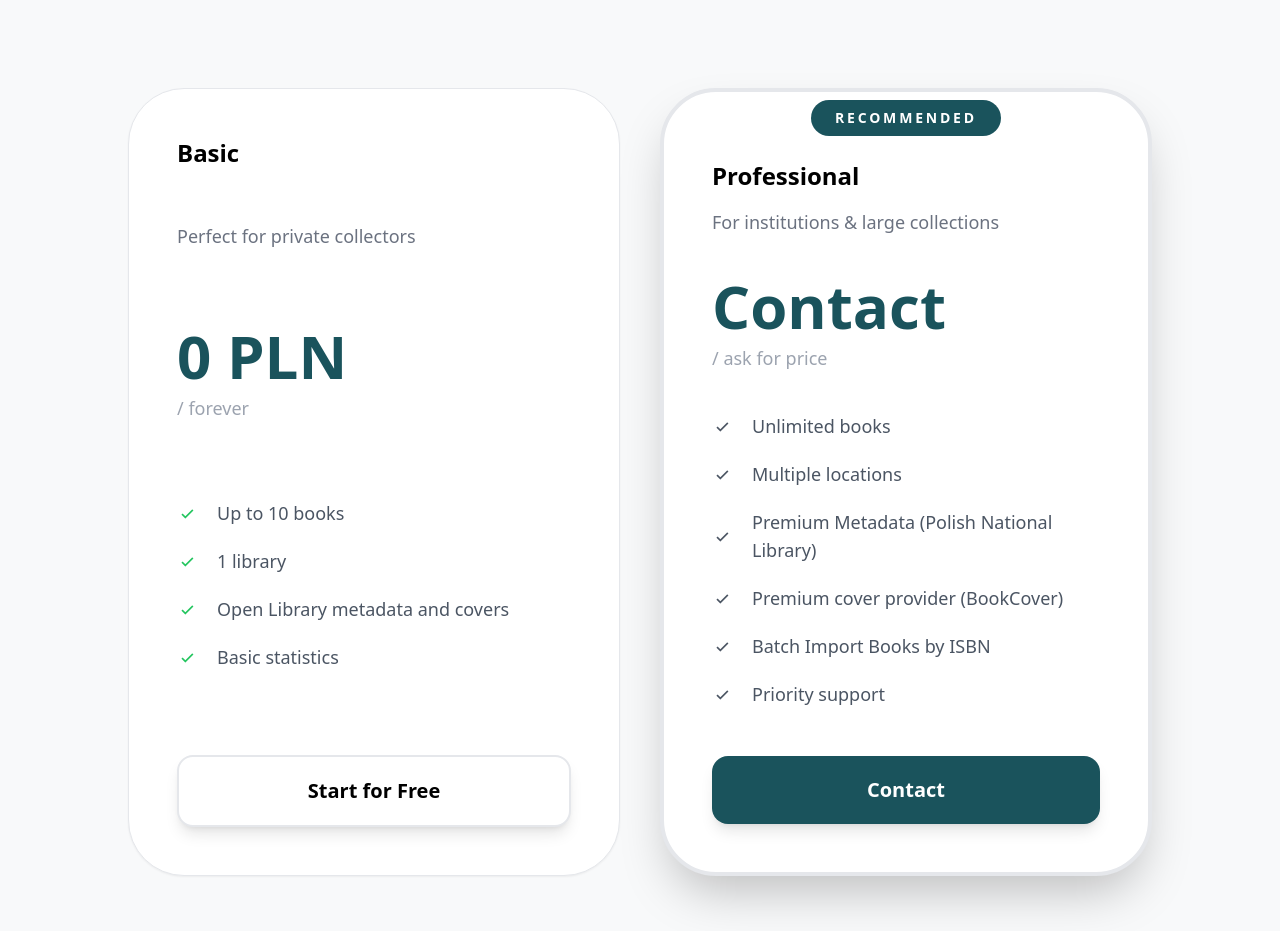
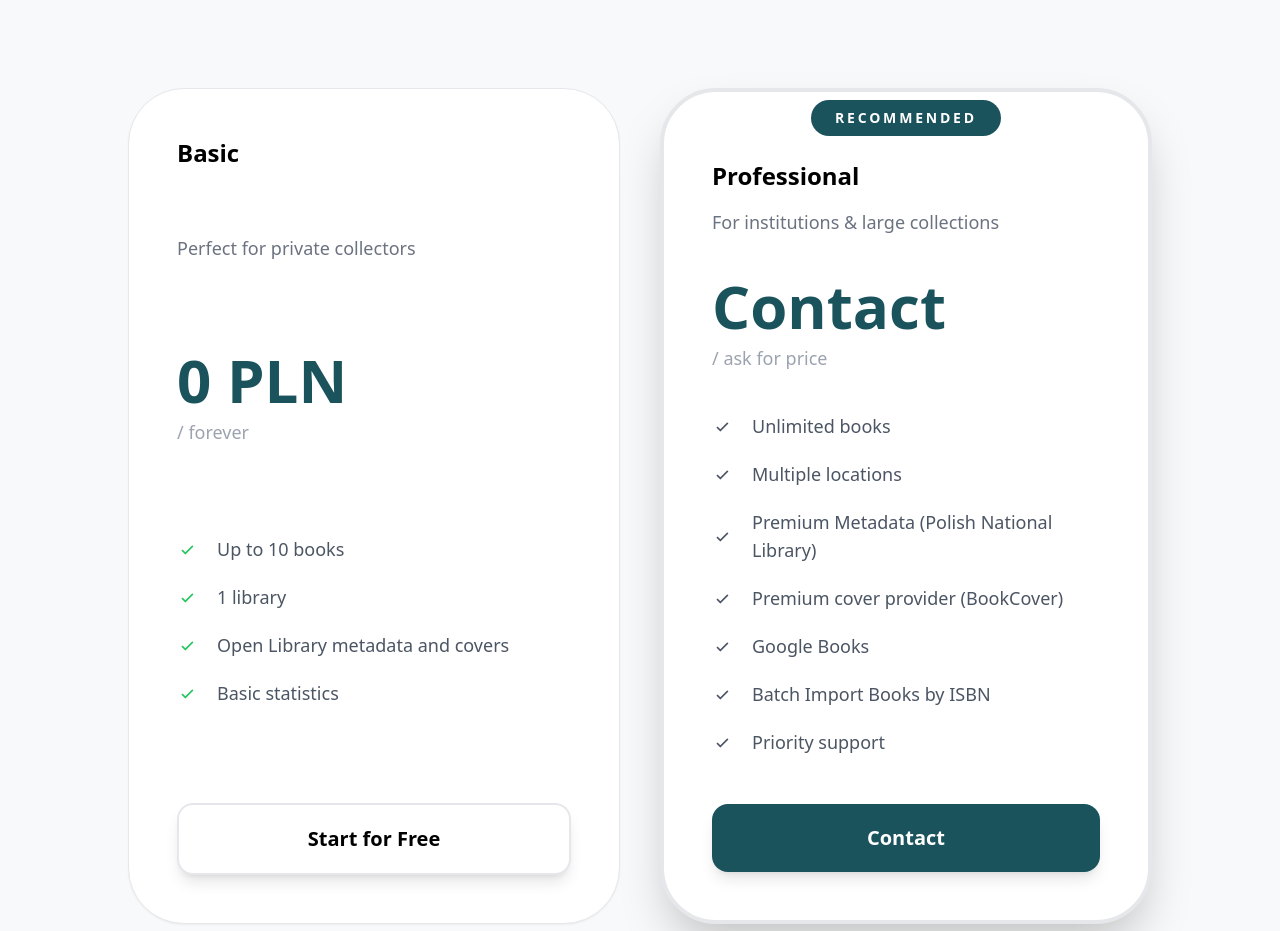
Before and after one commit to MarcinSachs/Libriya, a Python web app: template app/templates/landing/landing.html in a window 1280 px wide. Shown: the part 2883-3814 px from the top of the page. Run offline with Jinja, Linux system fonts and the light colour scheme; the template is opened without the code that fills it, so the values that code supplies are empty; some libraries are stand-ins or nearby versions.

Commit message:
feat: add Google Books feature to the landing page

```diff
--- a/app/templates/landing/landing.html
+++ b/app/templates/landing/landing.html
@@ -259,6 +259,7 @@
                         <li class="flex items-center gap-4"><i class='bx bx-check text-accent text-2xl'></i> {{ _('Multiple locations') }}</li>
                         <li class="flex items-center gap-4"><i class='bx bx-check text-accent text-2xl'></i> {{ _('Premium Metadata (Polish National Library)') }}</li>
                         <li class="flex items-center gap-4"><i class='bx bx-check text-accent text-2xl'></i> {{ _('Premium cover provider (BookCover)') }}</li>
+                        <li class="flex items-center gap-4"><i class='bx bx-check text-accent text-2xl'></i> {{ _('Google Books') }}</li>
                         <li class="flex items-center gap-4"><i class='bx bx-check text-accent text-2xl'></i> {{ _('Batch Import Books by ISBN') }}</li>
                         <li class="flex items-center gap-4"><i class='bx bx-check text-accent text-2xl'></i> {{ _('Priority support') }}</li>
                     </ul>
```
Also changed, not shown: 1 other file.
